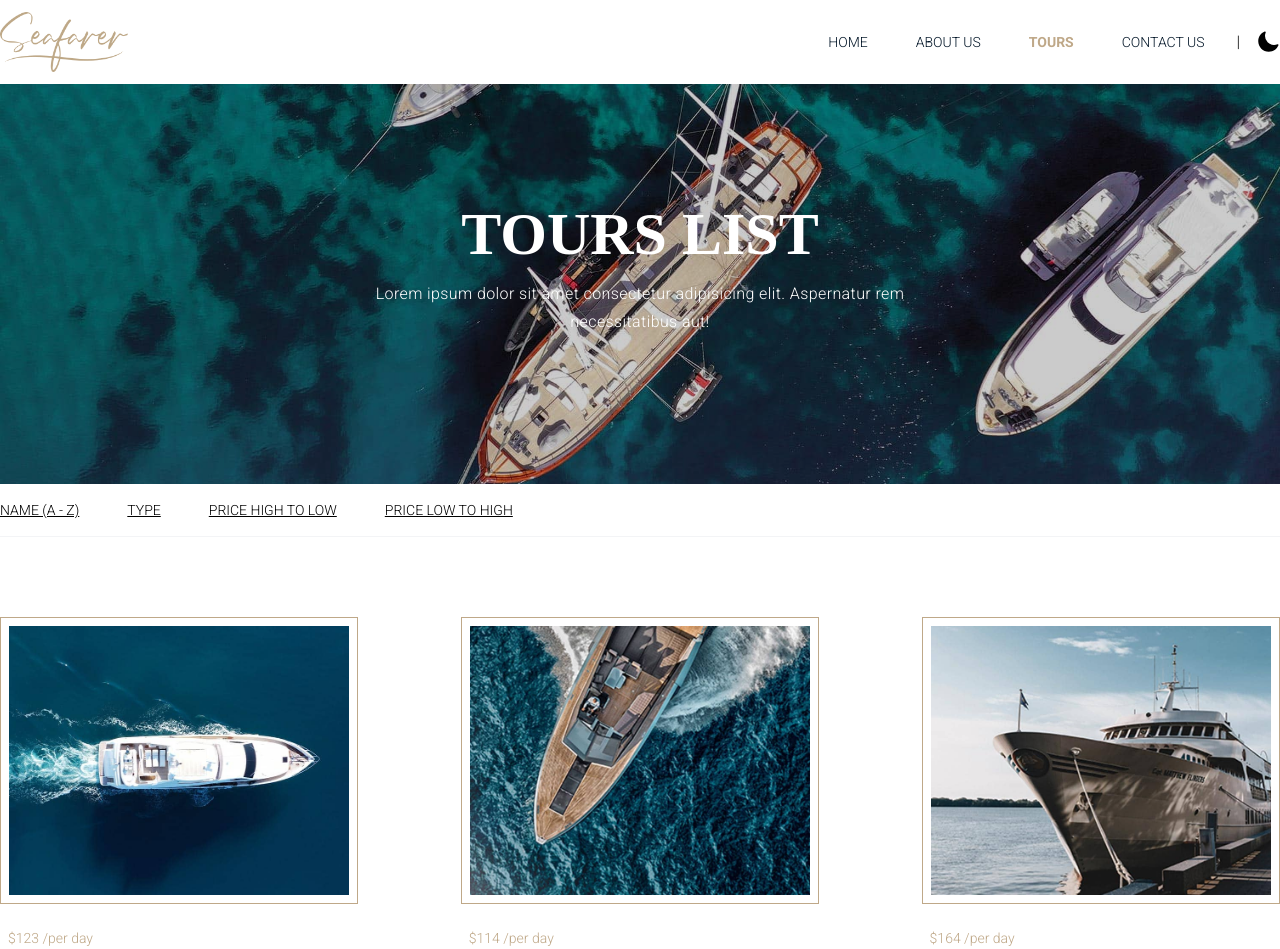
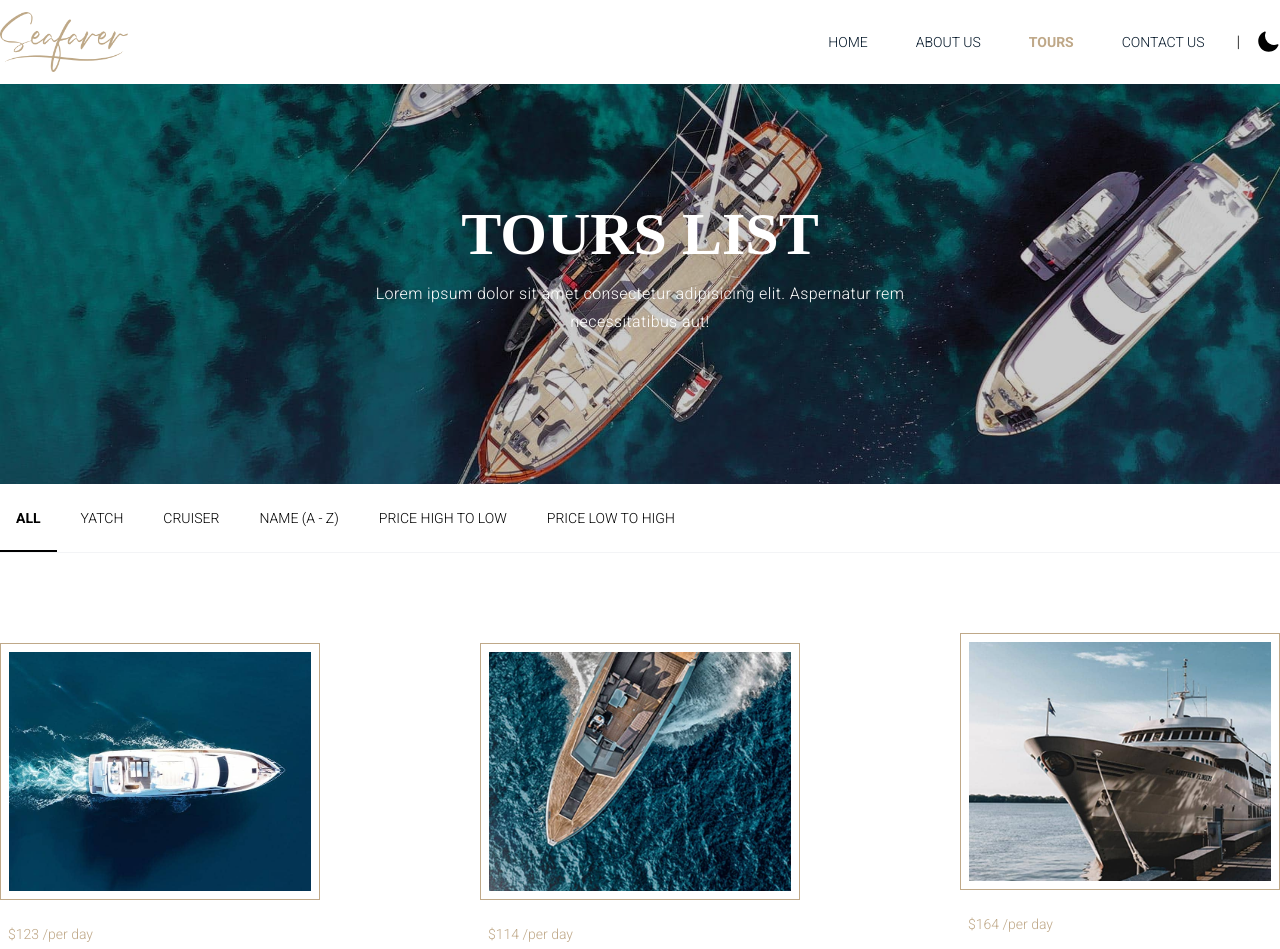
Before and after one commit to ravch08/Seafarer, a React (Vite) app: page /tours in a window 1280 px wide. Shown: the top 949 px of the page. Built offline with nearby package versions, Linux system fonts and the light colour scheme; data requests are answered from the project's data file; a web font is replaced by a local one.

Commit message:
Added Filtering in Tours page

```diff
--- a/src/App.tsx
+++ b/src/App.tsx
@@ -16,7 +16,6 @@ import {
   Page404,
   Tours,
 } from "./components/utils/helper";
-
 import {
   crewLoader,
   pricingLoader,
--- a/src/components/features/TourItem.tsx
+++ b/src/components/features/TourItem.tsx
@@ -6,7 +6,7 @@ const TourItem = (props: TourProps) => {
     props;
 
   return (
-    <div className="w-[28%]">
+    <div className="mb-8 w-[25%]">
       <figure className="border border-primary p-2">
         <img src={imgSrc} alt={name} />
       </figure>
@@ -17,7 +17,7 @@ const TourItem = (props: TourProps) => {
         </Link>
         <p className="line-clamp-4 text-sm">{description}</p>
       </div>
-      <ul className="flex items-center gap-2 border-t border-gray-200">
+      <ul className="flex items-center gap-2 border-y border-gray-200">
         <li className="tour-feature font-semibold uppercase">{type}</li>
         <li className="tour-feature ">|</li>
         <li className="tour-feature uppercase">{guests} guests</li>
--- a/src/components/pages/Tours.tsx
+++ b/src/components/pages/Tours.tsx
@@ -1,5 +1,5 @@
 import { useQuery } from "@tanstack/react-query";
-import { NavLink } from "react-router-dom";
+import { useSearchParams } from "react-router-dom";
 import { number, string, z } from "zod";
 
 import { getTours } from "../utils/api";
@@ -20,10 +20,55 @@ const TourSchema = z.object({
 export type TourProps = z.infer<typeof TourSchema>;
 
 const Tours = () => {
+  const [params, setParams] = useSearchParams();
+
   const { data, status } = useQuery({
     queryKey: ["tours"],
     queryFn: getTours,
   });
+
+  const lowToHighData = data
+    ?.slice()
+    .sort((a: TourProps, b: TourProps) => a.price - b.price);
+
+  const highToLowData = data
+    ?.slice()
+    .sort((a: TourProps, b: TourProps) => b.price - a.price);
+
+  const sortedAZData = data
+    .slice()
+    .sort((a: TourProps, b: TourProps) => a.name.localeCompare(b.name));
+
+  let filteredData;
+  const filterType = params.get("type");
+
+  switch (filterType) {
+    case "high-low":
+      filteredData = highToLowData;
+      break;
+    case "low-high":
+      filteredData = lowToHighData;
+      break;
+    case "ascending":
+      filteredData = sortedAZData;
+      break;
+    case "all":
+      filteredData = data;
+      break;
+    case "yatch":
+      filteredData = data.filter(
+        (item: TourProps) => item.type.toLowerCase() === "yatch",
+      );
+      break;
+    case "cruiser":
+      filteredData = data.filter(
+        (item: TourProps) => item.type.toLowerCase() === "cruiser",
+      );
+      break;
+    default:
+      filteredData = data;
+      break;
+  }
 
   return (
     <main>
@@ -35,28 +80,66 @@ const Tours = () => {
 
       <section
         aria-labelledby="Filters"
-        className="border-b border-gray-100 px-0 py-4"
+        className="border-b border-gray-100 p-0"
       >
-        <div className="container mx-auto flex items-center gap-12">
-          <NavLink to="#!" className="filter-links" end>
+        <div className="container mx-auto flex items-center gap-2">
+          <button
+            className={
+              filterType === null ? "filter-links active" : "filter-links"
+            }
+            onClick={() => setParams({})}
+          >
+            ALL
+          </button>
+          <button
+            className={
+              filterType === "yatch" ? "filter-links active" : "filter-links"
+            }
+            onClick={() => setParams({ type: "yatch" })}
+          >
+            YATCH
+          </button>
+          <button
+            className={
+              filterType === "cruiser" ? "filter-links active" : "filter-links"
+            }
+            onClick={() => setParams({ type: "cruiser" })}
+          >
+            CRUISER
+          </button>
+          <button
+            className={
+              filterType === "ascending"
+                ? "filter-links active"
+                : "filter-links"
+            }
+            onClick={() => setParams({ type: "ascending" })}
+          >
             Name (A - Z)
-          </NavLink>
-          <NavLink to="#!" className="filter-links" end>
-            Type
-          </NavLink>
-          <NavLink to="#!" className="filter-links" end>
+          </button>
+          <button
+            className={
+              filterType === "high-low" ? "filter-links active" : "filter-links"
+            }
+            onClick={() => setParams({ type: "high-low" })}
+          >
             Price High to Low
-          </NavLink>
-          <NavLink to="#!" className="filter-links" end>
+          </button>
+          <button
+            className={
+              filterType === "low-high" ? "filter-links active" : "filter-links"
+            }
+            onClick={() => setParams({ type: "low-high" })}
+          >
             Price Low to High
-          </NavLink>
+          </button>
         </div>
       </section>
 
       <section aria-labelledby="tours">
         <div className="container mx-auto flex flex-wrap items-center justify-between gap-8">
           {status === "success"
-            ? data?.map((tour: TourProps) => (
+            ? filteredData?.map((tour: TourProps) => (
                 <TourItem
                   key={tour.id}
                   type={tour.type}
--- a/src/components/sections/Clients.tsx
+++ b/src/components/sections/Clients.tsx
@@ -44,42 +44,42 @@ const Clients = () => {
             },
           }}
         >
-          <SwiperSlide>
+          <SwiperSlide className="flex items-center justify-center">
             <img
               src={client1}
               alt="client"
               className="transition-transform duration-300 ease-in-out hover:-translate-y-2"
             />
           </SwiperSlide>
-          <SwiperSlide>
+          <SwiperSlide className="flex items-center justify-center">
             <img
               src={client2}
               alt="client"
               className="transition-transform duration-300 ease-in-out hover:-translate-y-2"
             />
           </SwiperSlide>
-          <SwiperSlide>
+          <SwiperSlide className="flex items-center justify-center">
             <img
               src={client3}
               alt="client"
               className="transition-transform duration-300 ease-in-out hover:-translate-y-2"
             />
           </SwiperSlide>
-          <SwiperSlide>
+          <SwiperSlide className="flex items-center justify-center">
             <img
               src={client4}
               alt="client"
               className="transition-transform duration-300 ease-in-out hover:-translate-y-2"
             />
           </SwiperSlide>
-          <SwiperSlide>
+          <SwiperSlide className="flex items-center justify-center">
             <img
               src={client5}
               alt="client"
               className="transition-transform duration-300 ease-in-out hover:-translate-y-2"
             />
           </SwiperSlide>
-          <SwiperSlide>
+          <SwiperSlide className="flex items-center justify-center">
             <img
               src={client6}
               alt="client"
--- a/src/index.css
+++ b/src/index.css
@@ -75,13 +75,23 @@ section {
 }
 
 .filter-links {
-  @apply font-sans text-sm uppercase;
+  @apply relative px-4 py-6 font-sans text-sm uppercase hover:text-primary;
 
   &.active {
-    @apply underline;
+    @apply font-bold;
+
+    &::after {
+      content: "";
+      width: 100%;
+      height: 2px;
+      position: absolute;
+      bottom: 0;
+      left: 0;
+      background-color: black;
+    }
   }
 }
 
 .tour-feature {
-  @apply px-2 py-3 text-sm text-primary;
+  @apply px-1 py-3 text-sm text-primary;
 }
```
